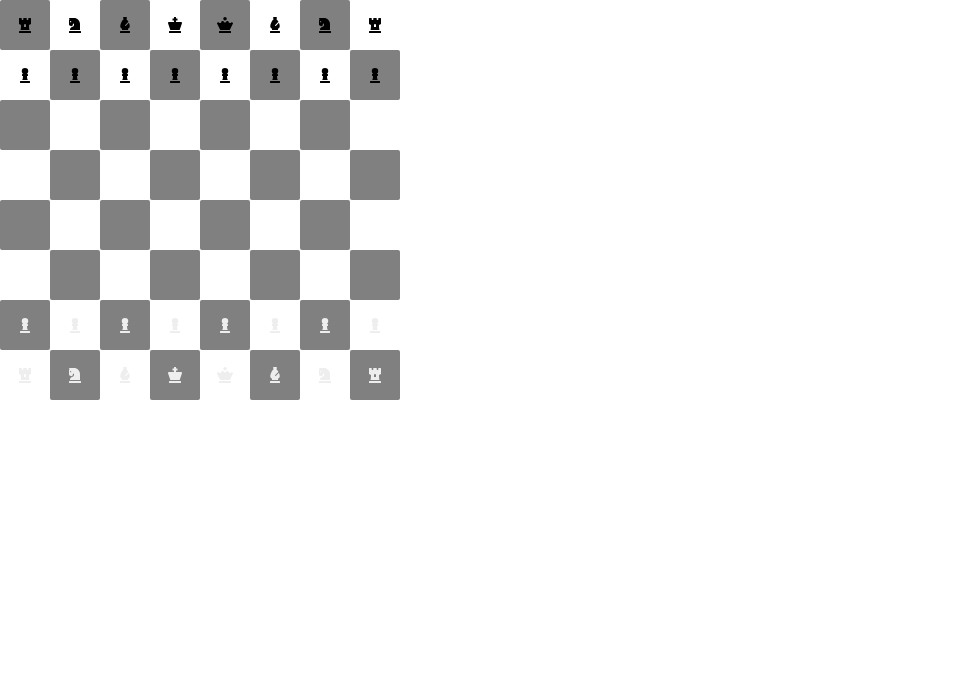
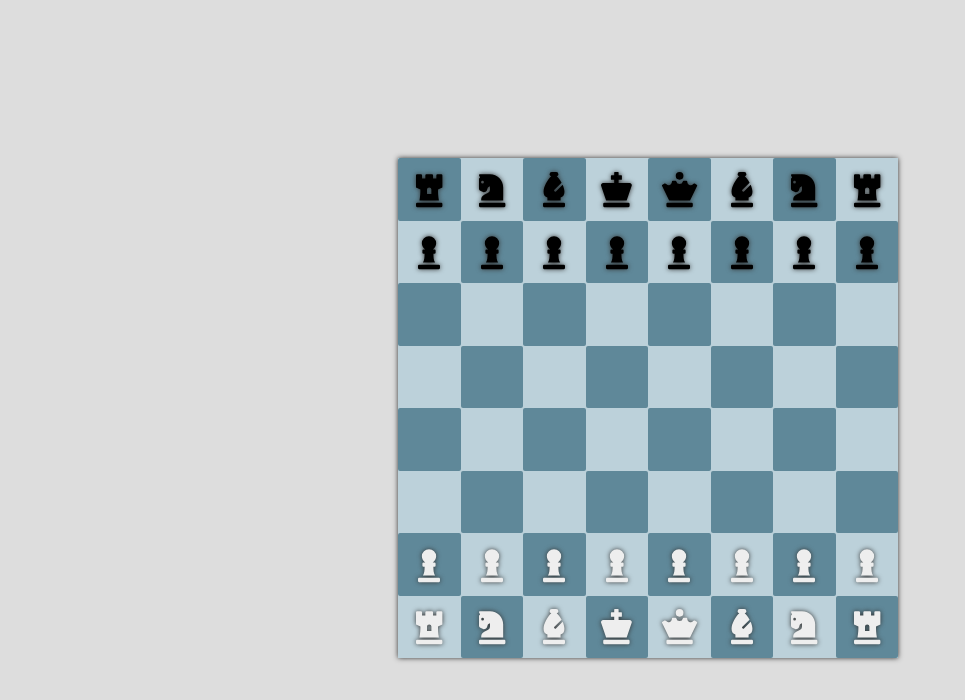
Before and after one commit to blmzv/chess, a React (Create React App) app: page / in a window 1280 px wide. Shown: the top 700 px of the page, without its empty margins (0-965 px from the left). Built offline with nearby package versions, Linux system fonts and the light colour scheme.

Commit message:
board styles

```diff
--- a/src/components/Board/index.module.css
+++ b/src/components/Board/index.module.css
@@ -2,16 +2,19 @@
     display: grid;
     grid-template-columns: repeat(8, 1fr);
 
-    width: 400px;
-    height: 400px;
+    width: 500px;
+    height: 500px;
 
-    font-size: 100fr;
+    font-size: 2.2rem;
 }
 .board > div {
     display: contents;
 }
+.board {
+    background-color: #BCD1DA;
+}
 .board > div:nth-child(2n) > div:nth-child(2n),
 .board > div:nth-child(2n +1 ) > div:nth-child(2n +1) {
-    background-color: grey;
+    background-color: #5F8899;
     border-radius: 2px;
 }
--- a/src/components/Cell/index.module.css
+++ b/src/components/Cell/index.module.css
@@ -4,8 +4,15 @@
     justify-content: center;
     position: relative;
 }
-.cell.marks {
-    border: 2px solid red;
+.cell.marks::after {
+    content: '';
+    position: absolute;
+    top: 0;
+    left: 0;
+    width: 100%;
+    height: 100%;
+    background-color: green;
+    opacity: 30%;
 }
 .cell > * {
     position: absolute;
--- a/src/components/Figure/index.module.css
+++ b/src/components/Figure/index.module.css
@@ -1,3 +1,6 @@
+.figure {
+    filter: drop-shadow(0 0 .07em #333);
+}
 .figure.black {
     color: black;
 }
--- a/src/index.css
+++ b/src/index.css
@@ -1,13 +1,13 @@
 body {
-  margin: 0;
-  font-family: -apple-system, BlinkMacSystemFont, 'Segoe UI', 'Roboto', 'Oxygen',
-    'Ubuntu', 'Cantarell', 'Fira Sans', 'Droid Sans', 'Helvetica Neue',
-    sans-serif;
-  -webkit-font-smoothing: antialiased;
-  -moz-osx-font-smoothing: grayscale;
+  background-color: #ddd;
+  display: flex;
+  justify-content: center;
+  align-items: center;
+  height: 100%;
+  width: 100%;
+  position: absolute;
 }
 
-code {
-  font-family: source-code-pro, Menlo, Monaco, Consolas, 'Courier New',
-    monospace;
+body > div {
+  box-shadow: 0 0  5px #333;
 }
```
Also changed, not shown: src/App.css (deleted, +0 -38 lines), src/index.module.css (added).
